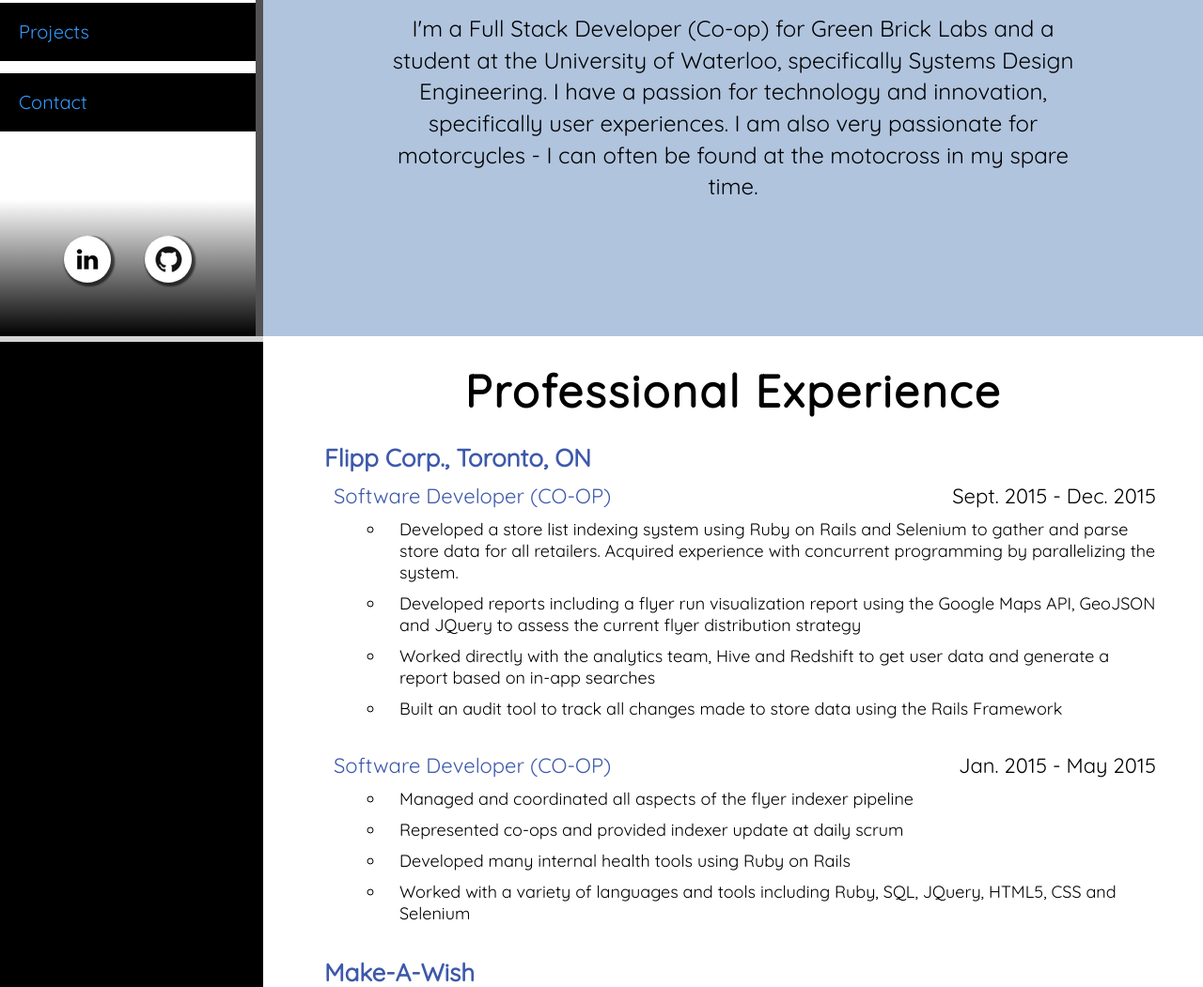
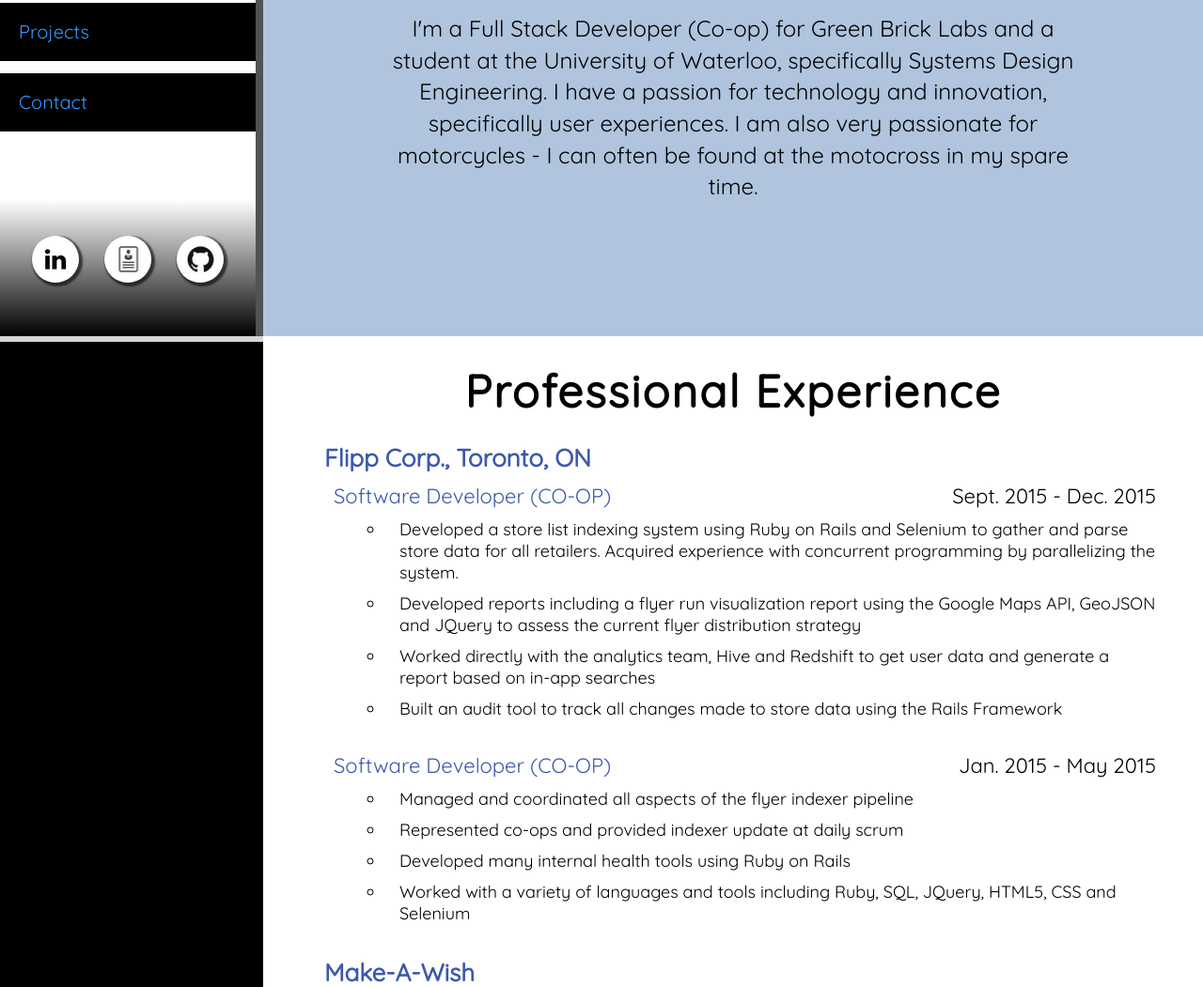
Before and after one commit to shivert/shivert.github.io, a plain HTML site: page index.html in a window 1280 px wide. Shown: the part 1242-2293 px from the top of the page at 94% size. Drawn offline with nearby package versions, Linux system fonts and the light colour scheme; files whose address does not match are found by name.

Commit message:
Website: Added resume link to social buttons

```diff
--- a/index.html
+++ b/index.html
@@ -44,6 +44,11 @@
 	  			<li>
 	  				<a href="https://www.linkedin.com/in/shivert" target="_blank" class="social-btn">
 	  					<img src='images/link.png' class="social-img">
+  					</a>
+				</li>
+	  			<li>
+	  				<a href="resume.pdf" target="_blank" class="social-btn">
+	  					<img src='images/resume-icon.png' class="social-img">
   					</a>
 				</li>
 	  			<li>
--- a/main.css
+++ b/main.css
@@ -115,7 +115,6 @@
 	width: calc(100% + 1px);
 	height: 200px;
 	display: table;
-	text-align: center;
 }
 
  .container-bottom {
@@ -706,7 +705,7 @@
 
 .social-buttons {
 	text-align: justify;
-	width: 50%;
+	width: 75%;
 	margin: auto;
 }
 
@@ -740,7 +739,6 @@
 }
 
 .social-img:hover {
-	border-radius: 50%;
 	background-color: #3399FF;
 }
 
```
Also changed, not shown: images/resume-icon.png (added), 1 other file.
